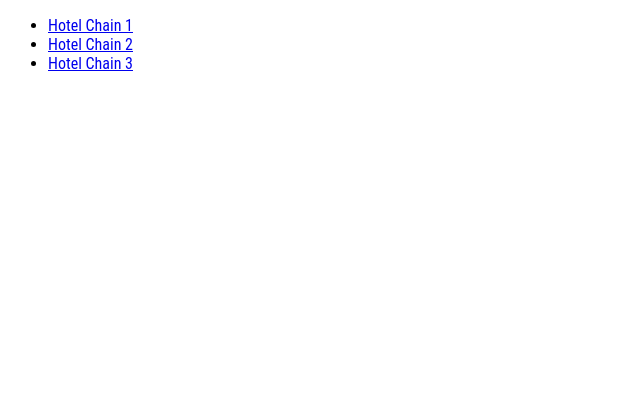
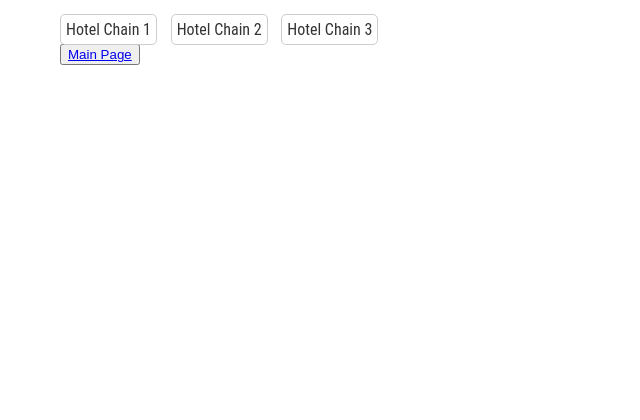
Before and after one commit to oZep/Hotel, a Flask app: page /manual_search.html in a window 1280 px wide. Shown: the top 420 px of the page, without its empty margins (0-640 px from the left). After the commit the page ends 65 px from the top, so only its background shows below. Run offline with Flask 3, Linux system fonts and the light colour scheme.

Commit message:
doen template

```diff
--- a/static/styles.css
+++ b/static/styles.css
@@ -21,7 +21,6 @@ body {
 /*Layout*/
 * {box-sizing: border-box;}
 /*Navigation*/
-
 nav {
     position: relative;
     height: 100%;
--- a/templates/manual_search.html
+++ b/templates/manual_search.html
@@ -5,12 +5,93 @@
     <title>Link Ahead</title>
     <link rel="stylesheet" href="{{ url_for('static', filename='styles.css') }}">
     <style>
+        body {
+            font-family: Arial, sans-serif;
+            margin: 0;
+            padding: 0;
+        }
+
+        .container {
+            max-width: 1200px;
+            margin: 0 auto;
+            padding: 20px;
+        }
+
         .hotel-chain {
             display: none;
+        }
+
+        nav ul {
+            list-style-type: none;
+            margin: 0;
+            padding: 0;
+        }
+
+        nav ul li {
+            display: inline-block;
+            margin-right: 10px;
+        }
+
+        nav ul li a {
+            text-decoration: none;
+            color: #333;
+            padding: 5px;
+            border: 1px solid #ccc;
+            border-radius: 5px;
+        }
+
+        nav ul li a:hover {
+            background-color: #f0f0f0;
+        }
+
+        #back {
+            display: none;
+            margin-top: 10px;
+            padding: 5px 10px;
+            background-color: #333;
+            color: #fff;
+            border: none;
+            border-radius: 5px;
+            cursor: pointer;
+        }
+
+        #back:hover {
+            background-color: #555;
+        }
+
+        main {
+            margin-top: 20px;
+        }
+
+        section {
+            margin-bottom: 20px;
+        }
+
+        h2 {
+            margin-top: 0;
+        }
+
+        ul {
+            list-style-type: none;
+            padding: 0;
+        }
+
+        ul li {
+            margin-bottom: 5px;
+        }
+
+        ul li a {
+            text-decoration: none;
+            color: #333;
+        }
+
+        ul li a:hover {
+            text-decoration: underline;
         }
     </style>
 </head>
 <body>
+    <div class="container">
         <input type="checkbox" id="checkbox" /><label for="checkbox"></label>
         <nav>
             <ul>
@@ -20,7 +101,8 @@
             </ul>
         </nav>
 
-    <button id="back" style="display: none;" onclick="showMenu()">Show Menu</button>
+        <button id="back" style="display: none; margin: 20px;" onclick="showMenu()">Show Menu</button>
+        <button id="back2"><a href="/">Main Page</a></button>
 
         <main>
             <section id="hotel-chain-1" class="hotel-chain">
@@ -111,5 +193,6 @@
                 showMenu();
             });
         </script>
+    </div>
 </body>
 </html>
```
Lines whose indentation alone changed are shown as unchanged.
